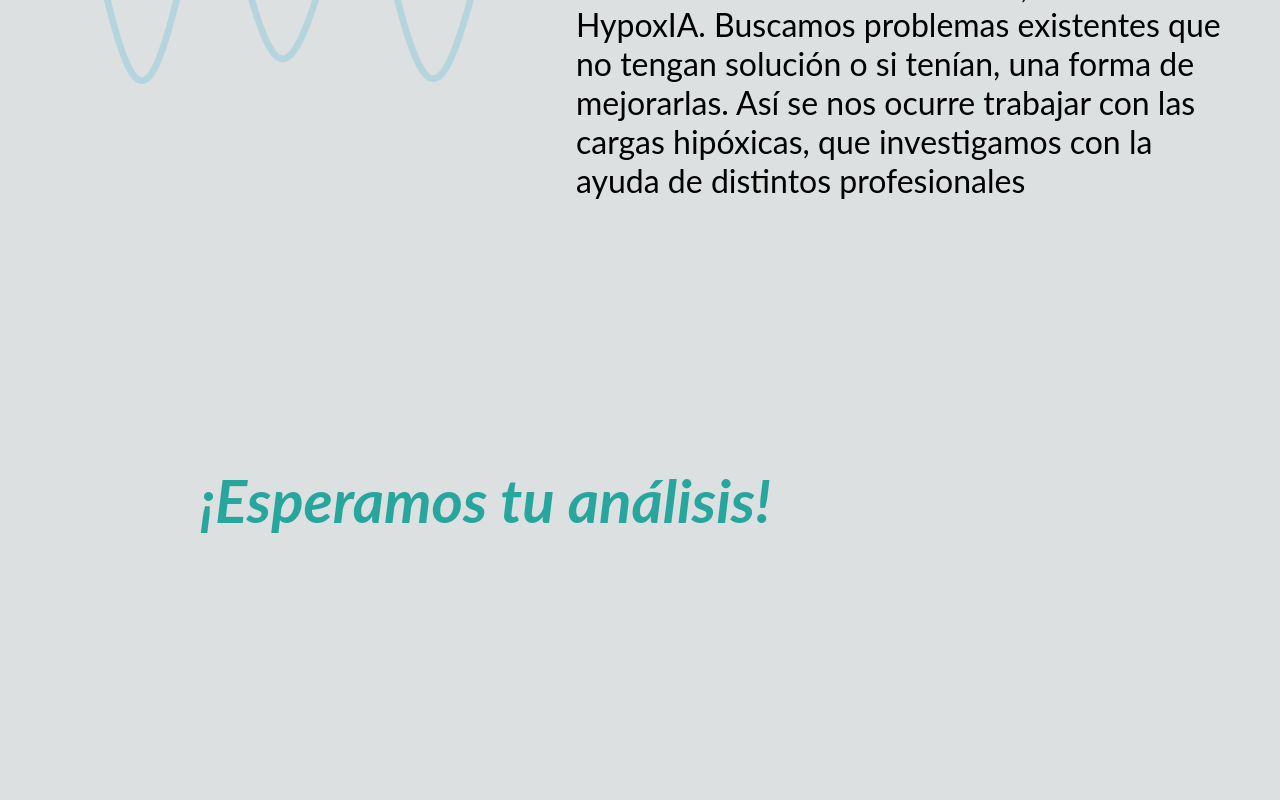
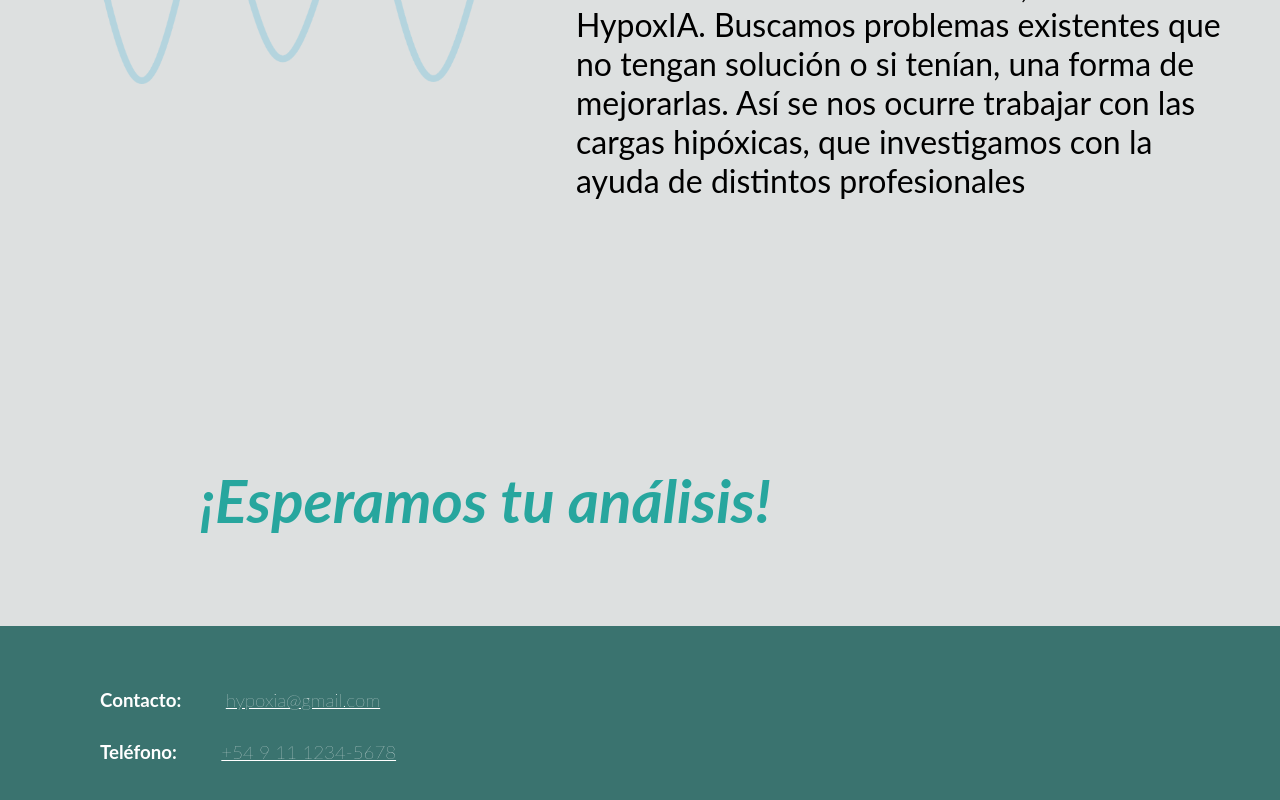
Before and after one commit to benipasto/HypoxIA-frontend, a SvelteKit app in the folder prueba-svelte-grafico/graficotest/: page / in a window 1280 px wide. Shown: the part 3657-4457 px from the top of the page. Before the commit the page ends 4283 px from the top, so only its background shows below. Built offline with nearby package versions, Linux system fonts and the light colour scheme.

Commit message:
feat(layout):hecho a medias

```diff
--- a/prueba-svelte-grafico/graficotest/src/routes/(inicio)/+layout.svelte
+++ b/prueba-svelte-grafico/graficotest/src/routes/(inicio)/+layout.svelte
@@ -89,5 +89,34 @@
         margin-right: 5px;
         margin-left: 10px;
     }
+    footer{
+        background-color: #3A736F;
+        display: flex;
+        justify-content: space-between;
+        height: 200px;
+        margin: 0;
+        align-items: center;
+    }
+    .contacto{
+        display: flex;
+        flex-direction: column;
+        align-items: flex-start;
+        color: #FFFFFF;
+    }
+    .contacto h3{
+        margin: 15px;
+        margin-left: 100px;
+    }
+    span.highlight{
+        font-weight: 100;
+        text-decoration: underline;
+        margin-left: 40px;
+    }
 </style>
 <slot />
+<footer>
+    <div class="contacto">
+        <h3>Contacto:     <span class="highlight">hypoxia@gmail.com</span></h3>
+        <h3>Teléfono:     <span class="highlight">+54 9 11 1234-5678 </span></h3>
+    </div>
+</footer>
```
